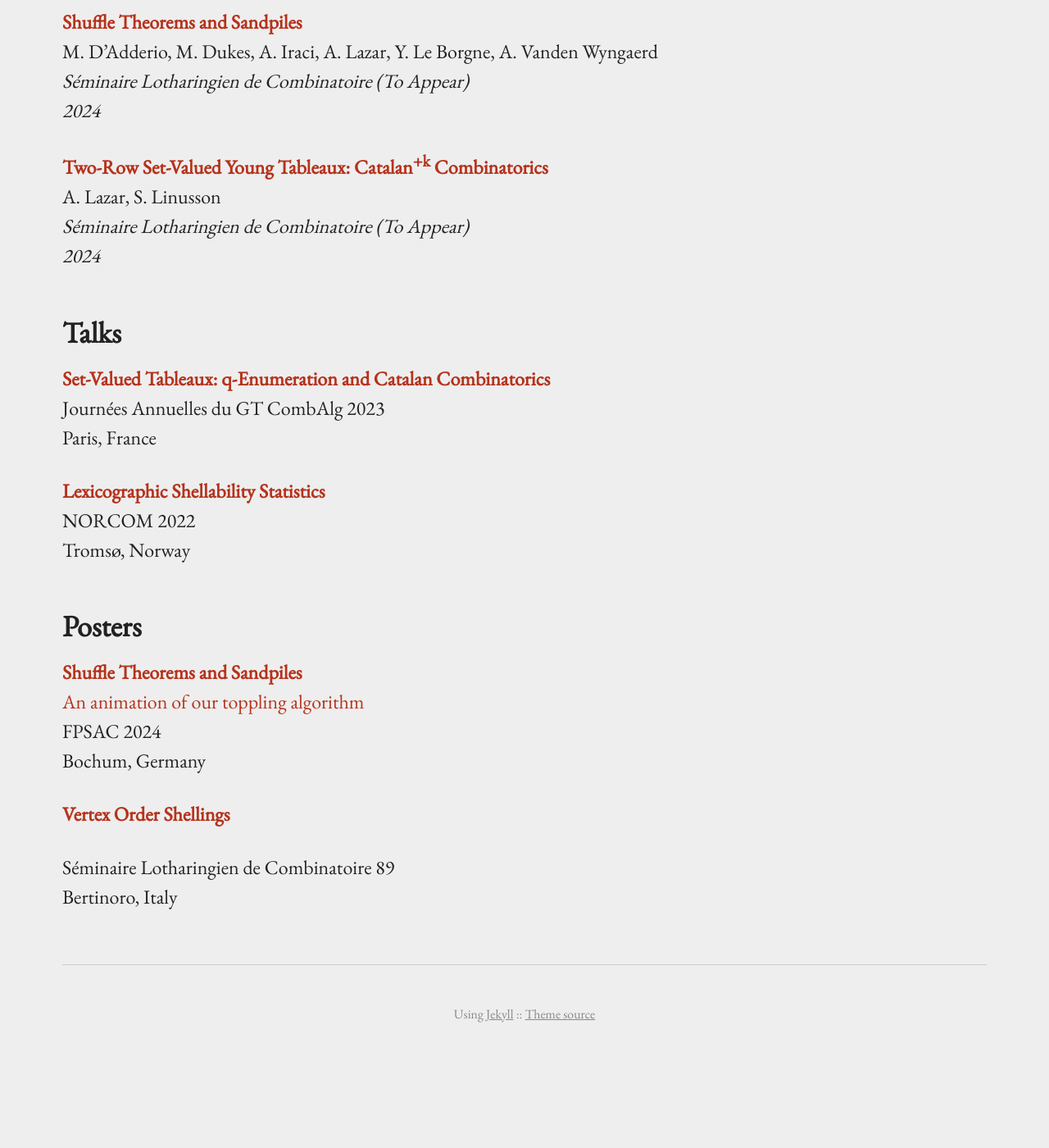
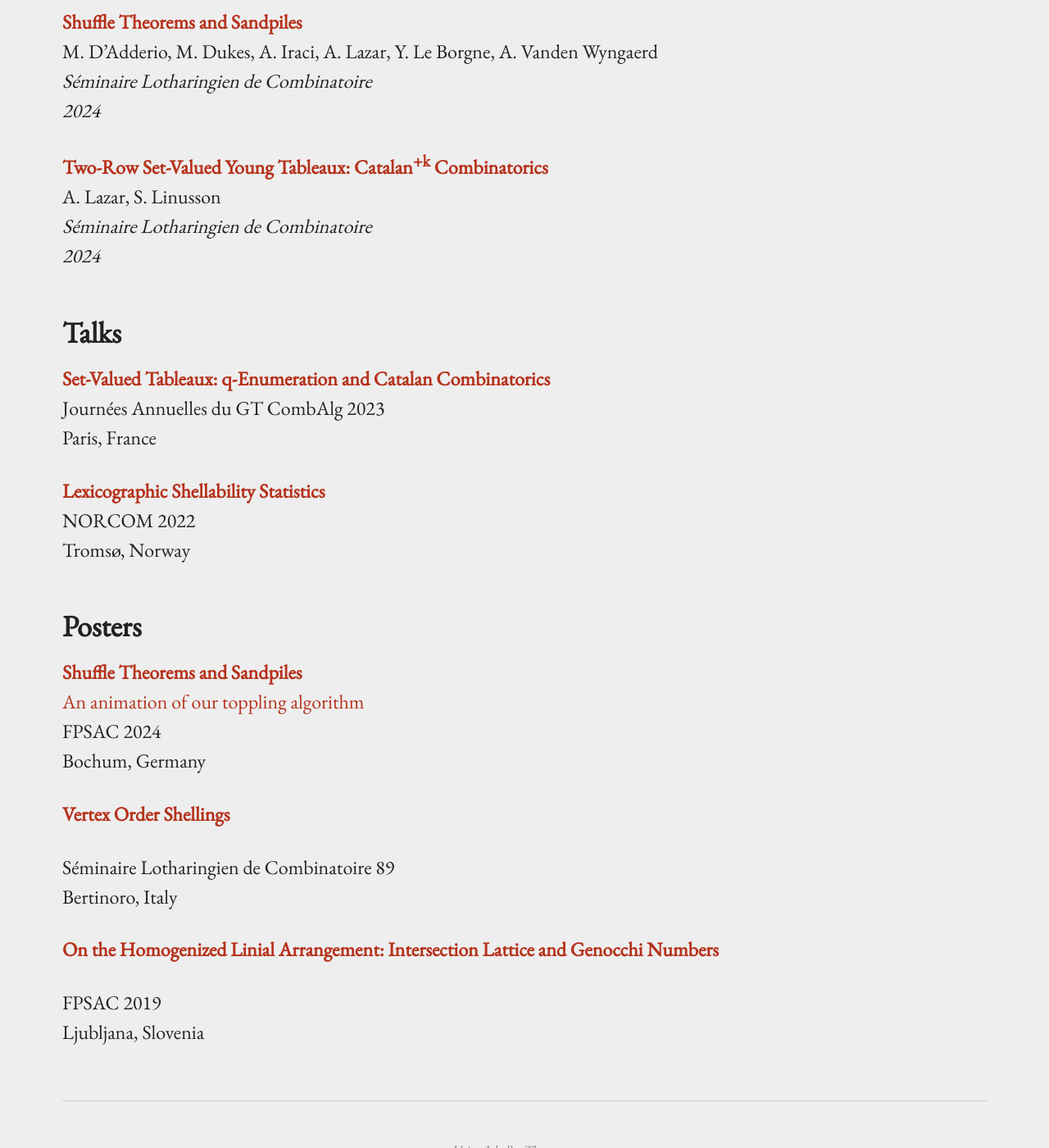
Before and after one commit to AlexanderLazar/alexanderlazar.github.io, a Jekyll site: the page built from research.markdown, in a window 1280 px wide and 1400 px high, scrolled down 1810 px. Shown: the whole window at 82% size. Built offline with Jekyll 4.4.1, drawn with Linux system fonts in a browser that asks for light colours; before the commit the page ends 3082 px from its top, so only the background shows below that.

Commit message:
Update research.markdown

```diff
--- a/research.markdown
+++ b/research.markdown
@@ -51,14 +51,14 @@ abs:
     - title: "Shuffle Theorems and Sandpiles"
       author: "M. D'Adderio, M. Dukes, A. Iraci, A. Lazar, Y. Le Borgne, A. Vanden Wyngaerd"
       journal: "S&eacute;minaire Lotharingien de Combinatoire"
-      note: "To Appear"
       year: "2024"
+      url: "https://www.mat.univie.ac.at/~slc/wpapers/FPSAC2024/70.html"
 
     - title: "Two-Row Set-Valued Young Tableaux: Catalan<sup>+k</sup> Combinatorics"
       author: "A. Lazar, S. Linusson"
       journal: "S&eacute;minaire Lotharingien de Combinatoire"
-      note: "To Appear"
       year: "2024"
+      url: "https://www.mat.univie.ac.at/~slc/wpapers/FPSAC2024/80.html"
 
 slides:
     - title: "Set-Valued Tableaux: q-Enumeration and Catalan Combinatorics"
@@ -70,6 +70,7 @@ slides:
       venue: "NORCOM 2022"
       location: "Troms&oslash;, Norway"
       url: "/slides/NORCOM.pdf"
+
 posters:
     - title: "Shuffle Theorems and Sandpiles"
       venue: "FPSAC 2024"
@@ -82,6 +83,11 @@ posters:
       venue: "Séminaire Lotharingien de Combinatoire 89"
       location: "Bertinoro, Italy"
       url: "/posters/Brentifest Poster.pdf"
+
+    - title: "On the Homogenized Linial Arrangement: Intersection Lattice and Genocchi Numbers"
+      venue: "FPSAC 2019"
+      location: "Ljubljana, Slovenia"
+      url: "/posters/FPSAC Poster 2019.pdf"
 ---
 
 My research is in algebraic, enumerative, and topological combinatorics. I'm particularly interested in problems involving hyperplane arrangements,
```
